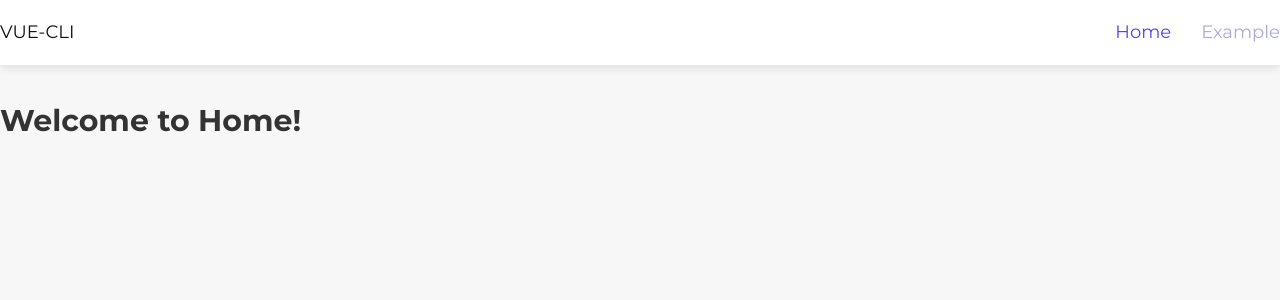
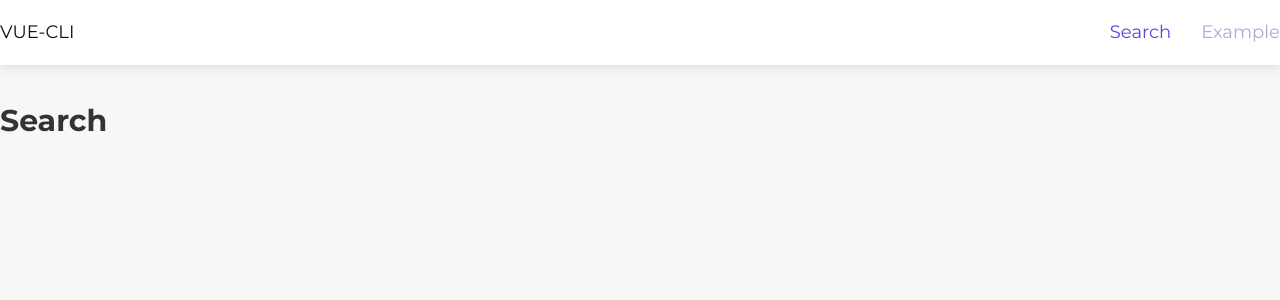
Before and after one commit to antonsmolko/tocode-vuepro, a Vue app: page / in a window 1280 px wide. Shown: the top 300 px of the page. Built offline with nearby package versions, Linux system fonts and the light colour scheme.

Commit message:
Надо перейти на другую ветку и скопировать код компонента Search

```diff
--- a/package.json
+++ b/package.json
@@ -1,5 +1,5 @@
 {
-  "name": "notes-app",
+  "name": "github-finder",
   "version": "0.1.0",
   "private": true,
   "scripts": {
--- a/src/App.vue
+++ b/src/App.vue
@@ -21,7 +21,7 @@ export default {
   },
   created () {
     this.links = [
-      { title: 'Home', url: '/'},
+      { title: 'Search', url: '/'},
       { title: 'Example', url: '/example'}
     ]
   }
--- /dev/null
+++ b/src/components/Search.vue
@@ -0,0 +1,9 @@
+<template>
+    <h1 class="title">Search</h1>
+</template>
+
+<script>
+export default {
+    name: 'search'
+}
+</script>
--- a/src/pages/Home.vue
+++ /dev/null
@@ -1,15 +0,0 @@
-<template>
-    <div class="wrapper-content wrapper-content--fixed">
-      <section>
-        <div class="container">
-          <h1 class="title">Welcome to Home!</h1>
-        </div>
-      </section>
-    </div>
-</template>
-
-<script>
-export default {
-    name: 'Home'
-}
-</script>
--- a/src/pages/Note.vue
+++ /dev/null
@@ -1,15 +0,0 @@
-<template>
-
-</template>
-
-<script>
-export default {
-    name: 'Note',
-    props: {
-        id: {
-            type: [ Number, String ],
-            required: true
-        }
-    }
-}
-</script>
--- /dev/null
+++ b/src/pages/Search.vue
@@ -0,0 +1,28 @@
+<template>
+    <div class="wrapper-content wrapper-content--fixed">
+      <section>
+        <div class="container">
+          <search
+            :value="search"
+            placeholder="Type username"
+          />
+        </div>
+      </section>
+    </div>
+</template>
+
+<script>
+import Search from '@/components/Search.vue'
+
+export default {
+    name: 'SearchPage',
+    components: {
+      Search
+    },
+    data () {
+      return {
+        search: '',
+      }
+    }
+}
+</script>
--- a/src/routes.js
+++ b/src/routes.js
@@ -4,9 +4,8 @@ import VueRouter from 'vue-router'
 Vue.use(VueRouter)
 
 
-import Home from '@/pages/Home.vue'
+import Search from '@/pages/Search.vue'
 import Example from '@/pages/Example.vue'
-import Note from '@/pages/Note.vue'
 import NotFound from '@/pages/NotFound.vue'
 
 export default new VueRouter({
@@ -14,19 +13,13 @@ export default new VueRouter({
     routes: [
         {
             path: '/',
-            name: 'home',
-            component: Home
+            name: 'search',
+            component: Search
         },
         {
             path: '/example',
             name: 'example',
             component: Example
-        },
-        {
-            path: '/note/:id',
-            name: 'note',
-            component: Note,
-            props: true
         },
         {
             path: '*',
```
